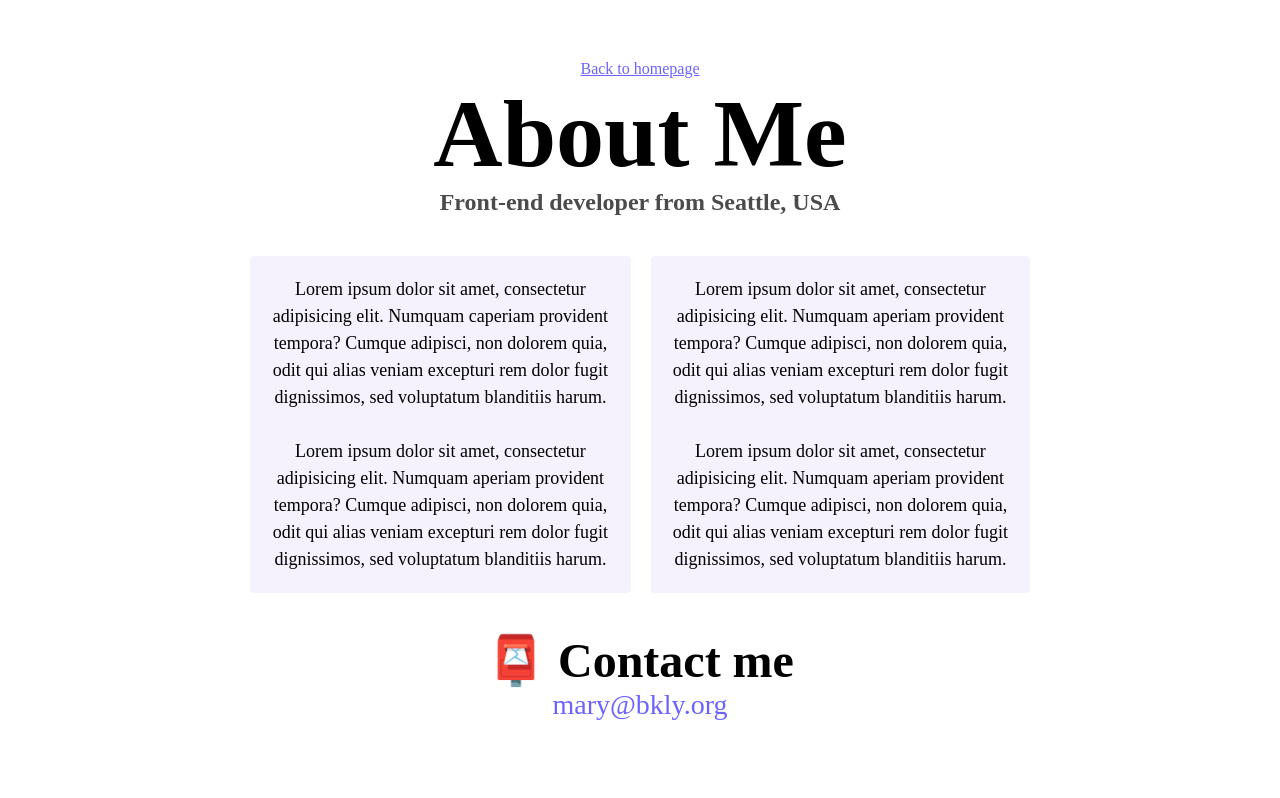
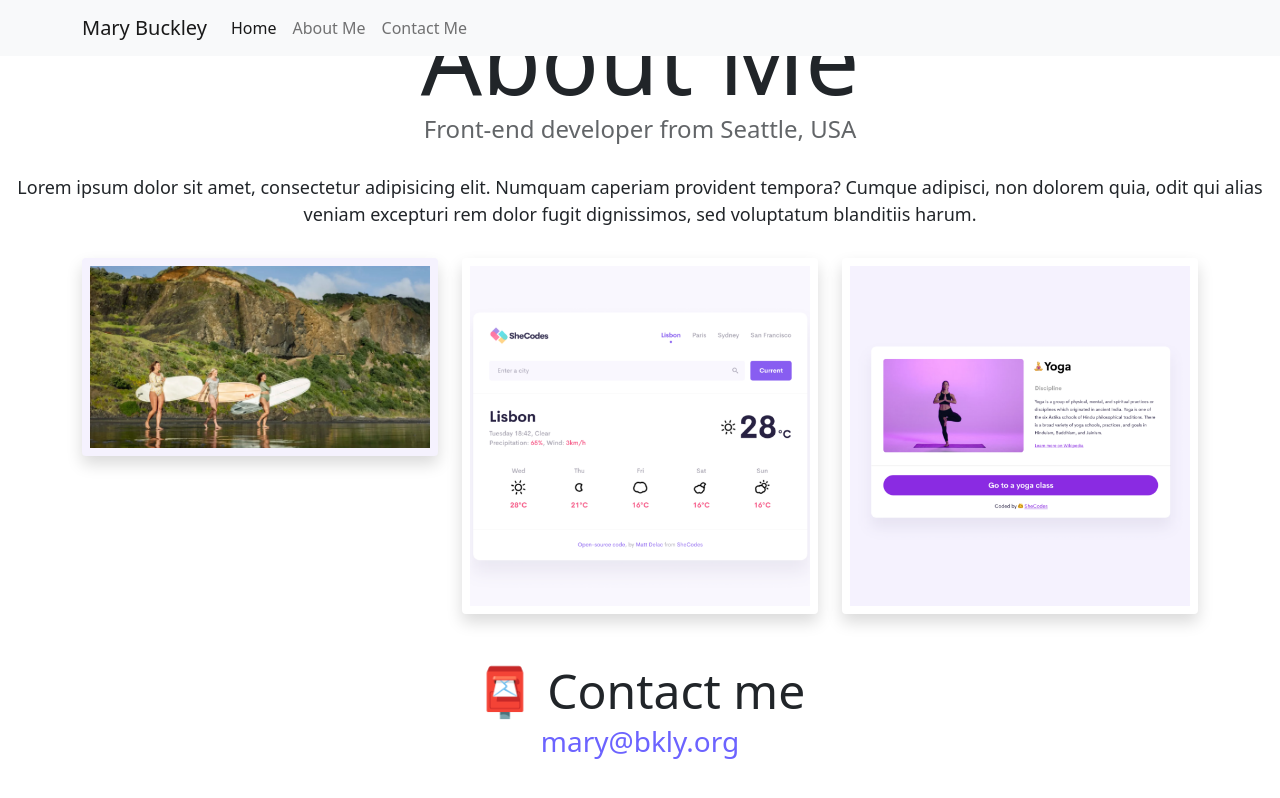
Before and after one commit to mbkly/Mary-Buckley-Portfolio, a plain HTML site: page about.html in a window 1280 px wide. Drawn offline with nearby package versions, Linux system fonts and the light colour scheme.

Commit message:
updated about me page html + css

```diff
--- a/about.html
+++ b/about.html
@@ -5,93 +5,86 @@
     <meta http-equiv="X-UA-Compatible" content="IE=edge" />
     <meta name="viewport" content="width=device-width, initial-scale=1.0" />
     <title>About Me</title>
-    <style>
-    :root {
-      --primary-color: #6c63ff;
-      --secondary-color: #f5f2fe;
-      --box-shadow: 0 5px 10px rgba(0, 0, 0, 0.3);
-    }
-    body {
-      margin: 60px auto;
-      max-width: 800px;
-    }
-
-    h1, h2, h3 {
-      text-align: center;
-      margin: 0;
-    }
-
-    h1 {
-      font-size: 96px;
-    }
-
-    h2 {
-      font-size: 48px;
-    }
-
-    h3 {
-      font-size: 24px;
-      opacity: 0.7;
-    }
-
-    p {
-      background: var(--secondary-color);
-      padding: 20px;
-      border-radius: 4px;
-      font-size: 18px;
-      line-height: 1.5;
-      text-align: center;
-    }
-
-    .homepage-link {
-      color: var(--primary-color);
-      text-align: center;
-      display: block;
-    }
-
-    .about-paragraphs {
-      display: flex;
-      margin: 30px 0;
-    }
-    .about-paragraphs p{
-      margin: 10px;
-    }
-
-    .email-link {
-      display: flex;
-      justify-content: center;
-      text-decoration: none;
-      color: var(--primary-color);
-      font-size: 28px;
-    }
-
-    .email-link:hover{
-    text-decoration: underline;
-    }
-    </style>
+    <link
+      href="https://cdn.jsdelivr.net/npm/bootstrap@5.0.0-beta2/dist/css/bootstrap.min.css"
+      rel="stylesheet"
+      integrity="sha384-BmbxuPwQa2lc/FVzBcNJ7UAyJxM6wuqIj61tLrc4wSX0szH/Ev+nYRRuWlolflfl"
+      crossorigin="anonymous"
+    />
+    <script
+      src="https://cdn.jsdelivr.net/npm/bootstrap@5.0.0-beta2/dist/js/bootstrap.bundle.min.js"
+      integrity="sha384-b5kHyXgcpbZJO/tY9Ul7kGkf1S0CWuKcCD38l8YkeH8z8QjE0GmW1gYU5S9FOnJ0"
+      crossorigin="anonymous"
+    ></script>
+    <link rel="stylesheet" href="src/style.css" />
   </head>
   <body>
-    <a href="index.html" class="homepage-link">Back to homepage</a>
+    <nav class="navbar navbar-expand-lg navbar-light bg-light fixed-top">
+      <div class="container">
+        <a class="navbar-brand" href="index.html">Mary Buckley</a>
+        <button
+          class="navbar-toggler"
+          type="button"
+          data-bs-toggle="collapse"
+          data-bs-target="#navbarNav"
+          aria-controls="navbarNav"
+          aria-expanded="false"
+          aria-label="Toggle navigation"
+        >
+          <span class="navbar-toggler-icon"></span>
+        </button>
+        <div class="collapse navbar-collapse" id="navbarNav">
+          <ul class="navbar-nav">
+            <li class="nav-item">
+              <a class="nav-link active" aria-current="page" href="index.html"
+                >Home</a
+              >
+            </li>
+            <li class="nav-item">
+              <a class="nav-link" href="about.html">About Me</a>
+            </li>
+            <li class="nav-item">
+              <a class="nav-link" href="about.html#contact">Contact Me</a>
+            </li>
+          </ul>
+        </div>
+      </div>
+    </nav>
     <h1>About Me</h1>
     <h3>Front-end developer from Seattle, USA</h3>
-    <div class="about-paragraphs">
+    <div class="about-paragraphs text-center">
       <p>
-        Lorem ipsum dolor sit amet, consectetur adipisicing elit. Numquam caperiam provident tempora? Cumque adipisci, non dolorem quia, odit qui alias veniam excepturi rem dolor fugit dignissimos, sed voluptatum blanditiis harum.
-    </br>
-    </br>
-      Lorem ipsum dolor sit amet, consectetur adipisicing elit. Numquam aperiam provident tempora? Cumque adipisci, non dolorem quia, odit qui alias veniam excepturi rem dolor fugit dignissimos, sed voluptatum blanditiis harum.
-    </p>
-    <p>
-      Lorem ipsum dolor sit amet, consectetur adipisicing elit. Numquam aperiam provident tempora? Cumque adipisci, non dolorem quia, odit qui alias veniam excepturi rem dolor fugit dignissimos, sed voluptatum blanditiis harum.
-    </br>
-    </br>
-      Lorem ipsum dolor sit amet, consectetur adipisicing elit. Numquam aperiam provident tempora? Cumque adipisci, non dolorem quia, odit qui alias veniam excepturi rem dolor fugit dignissimos, sed voluptatum blanditiis harum.
-    </p>
+        Lorem ipsum dolor sit amet, consectetur adipisicing elit. Numquam
+        caperiam provident tempora? Cumque adipisci, non dolorem quia, odit qui
+        alias veniam excepturi rem dolor fugit dignissimos, sed voluptatum
+        blanditiis harum.
+      </p>
     </div>
-    <div id="contact">
-      <h2>
-        📮 Contact me
-      </h2>
+    <div class="container">
+      <div class="row">
+        <div class="col-sm-4">
+          <img
+            class="img-fluid p-2 shadow rounded"
+            src="images/surf-bettys-beach-photo.jpeg"
+            id="surf-bettys"
+          />
+        </div>
+        <div class="col-sm-4">
+          <img
+            class="img-fluid p-2 shadow rounded"
+            src="images/she-codes-weather-app-pic.png"
+          />
+        </div>
+        <div class="col-sm-4">
+          <img
+            class="img-fluid p-2 shadow rounded"
+            src="images/yoga-app-pic.png"
+          />
+        </div>
+      </div>
+    </div>
+    <div id="contact" class="mt-5">
+      <h2>📮 Contact me</h2>
       <a href="mailto:mary@bkly.org" class="email-link">mary@bkly.org</a>
     </div>
   </body>
--- a/src/style.css
+++ b/src/style.css
@@ -2,6 +2,32 @@
   --primary-color: #6c63ff;
   --secondary-color: #f5f2fe;
   --box-shadow: 0 5px 10px rgba(0, 0, 0, 0.3);
+}
+
+.fixed-top {
+  position: fixed;
+  top: 0;
+  right: 0;
+  left: 0;
+  z-index: 1030;
+}
+
+.navbar {
+  display: flex;
+  flex-wrap: wrap;
+  align-items: center;
+  justify-content: space-between;
+}
+
+body {
+  margin-top: 100px;
+  margin: 0;
+  font-family: var(--bs-font-sans-serif);
+  font-size: 1rem;
+  font-weight: 400;
+  line-height: 1.5;
+  color: #212529;
+  background-color: #fff;
 }
 
 h1,
@@ -23,6 +49,12 @@ h3 {
   font-size: 24px;
   opacity: 0.7;
 }
+
+p {
+  font-size: 18px;
+  line-height: 1.5;
+}
+
 .navigation-links {
   display: flex;
   justify-content: center;
@@ -49,10 +81,6 @@ h3 {
   border: 1px solid var(--primary-color);
 }
 
-#surf-bettys {
-  max-width: 100%;
-}
-
 .secondaryLink {
   background: var(--primary-color);
   box-shadow: var(--box-shadow);
@@ -62,3 +90,37 @@ h3 {
   border-radius: 10px;
   text-decoration: none;
 }
+
+.homepage-link {
+  color: var(--primary-color);
+  text-align: center;
+  display: block;
+}
+
+.about-paragraphs {
+  margin: 30px 0;
+}
+
+.about-paragraphs p {
+  margin: 10px;
+}
+
+#surf-bettys {
+  padding-top: 30px;
+  padding-right: 10px;
+  padding-left: 10px;
+  padding-bottom: 30px;
+  background-color: #f5f2fe;
+}
+
+.email-link {
+  display: flex;
+  justify-content: center;
+  text-decoration: none;
+  color: var(--primary-color);
+  font-size: 28px;
+}
+
+.email-link:hover {
+  text-decoration: underline;
+}
```
Also changed, not shown: index.html (+21 -0 lines).
